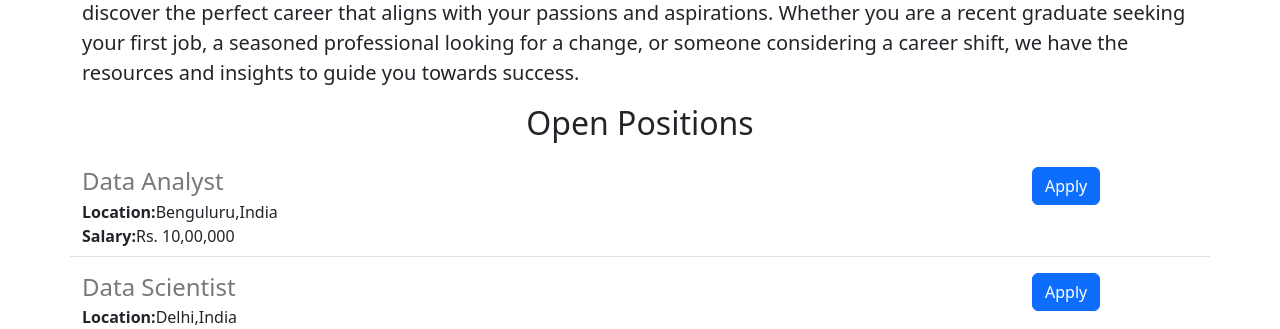
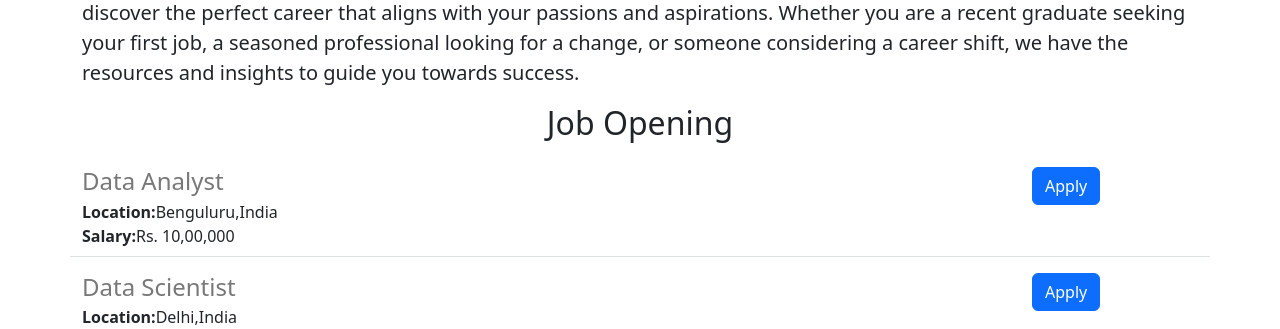
Before and after one commit to alokshukla630/Alok-career-website, a Flask app: page / in a window 1280 px wide. Shown: the part 926-1255 px from the top of the page. Run offline with Flask 3, Linux system fonts and the light colour scheme.

Commit message:
made some changes

```diff
--- a/templates/home.html
+++ b/templates/home.html
@@ -25,7 +25,7 @@
     <p class="lead">
       Welcome to our Careers Related page, where we empower you to navigate the dynamic world of professions and discover the perfect career that aligns with your passions and aspirations. Whether you are a recent graduate seeking your first job, a seasoned professional looking for a change, or someone considering a career shift, we have the resources and insights to guide you towards success.
     </p>
-    <h2 class="text-center mt-2 mb-4">Open Positions</h2>
+    <h2 class="text-center mt-2 mb-4">Job Opening</h2>
     <div>
          {% for job in jobs %}
            {% include 'jobitem.html' %}
```
